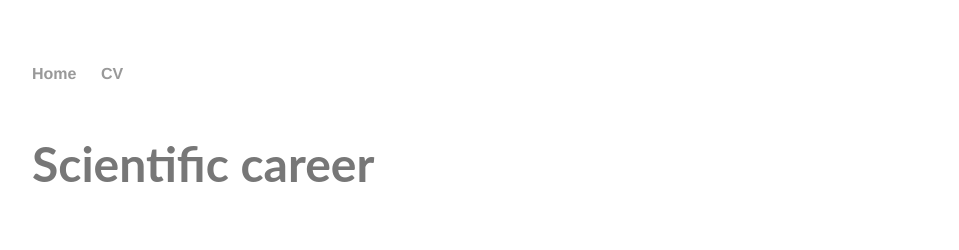
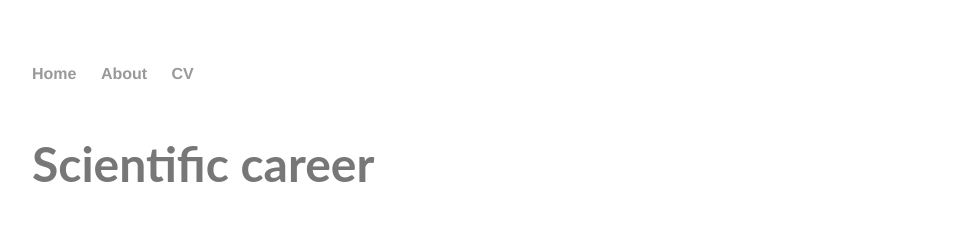
Before and after one commit to jorobledo/jorobledo.github.io, a Jekyll site: the page built from cv/index.html, in a window 1280 px wide. Shown: the top 250 px of the page, without its empty margins (160-1119 px from the left). Built offline with Jekyll 4.4.1, drawn with Linux system fonts in a browser that asks for light colours.

Commit message:
Update default.html

```diff
--- a/_layouts/default.html
+++ b/_layouts/default.html
@@ -45,7 +45,7 @@
 			<nav>
 	    		<ul>
 	        		<li><a href="/">Home</a></li>
-		        	<!--li><a href="/about">About</a></li-->
+		        	<li><a href="/about">About</a></li>
 	        		<li><a href="/cv">CV</a></li>
 	        		<!--li><a href="/blog">Blog</a></li-->
 	    		</ul>
```
